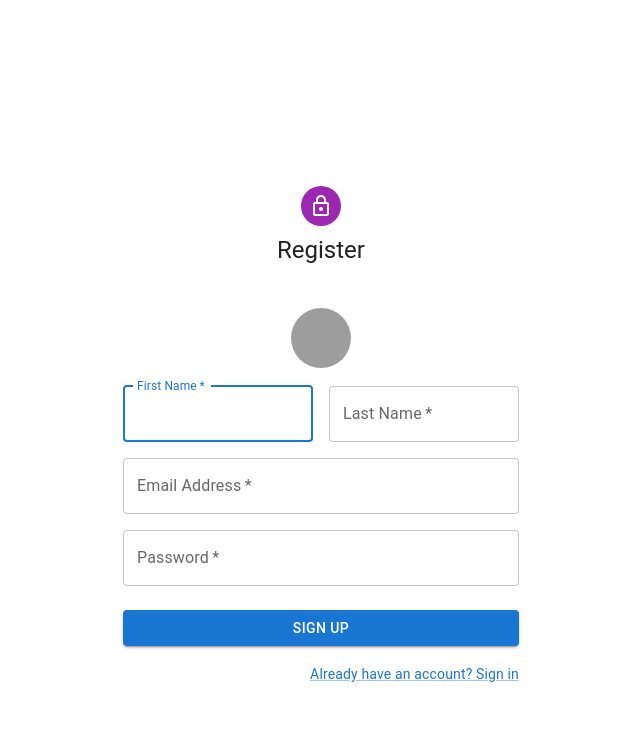
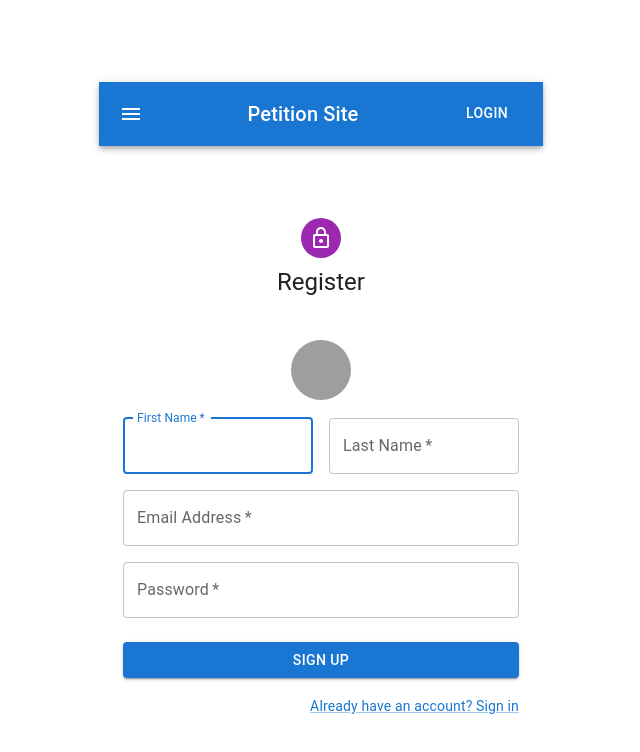
Before and after one commit to HenryJBorthwick/hbo50-full-stack-petitions-react-website-project, a React (Vite) app: page /register in a window 1280 px wide. Shown: the top 752 px of the page, without its empty margins (319-959 px from the left). Built offline with nearby package versions, Linux system fonts and the light colour scheme; grey boxes are pictures that could not be loaded.

Commit message:
Poor NavBar and logout working.

```diff
--- a/src/components/Login.tsx
+++ b/src/components/Login.tsx
@@ -9,6 +9,7 @@ import axios from 'axios';
 import { API_HOST } from '../../config';
 import { useNavigate } from 'react-router-dom';
 import { useUserStore } from '../store';
+import NavBar from './NavBar';
 
 const theme = createTheme();
 
@@ -69,7 +70,8 @@ export default function SignIn() {
 
     return (
         <ThemeProvider theme={theme}>
-            <Container component="main" maxWidth="xs">
+            <NavBar /> {/* Add the NavBar at the top */}
+            <Container component="main" maxWidth="xs" sx={{ marginTop: 8 }}> {/* Add marginTop to prevent overlap */}
                 <CssBaseline />
                 <Box
                     sx={{
--- /dev/null
+++ b/src/components/NavBar.tsx
@@ -0,0 +1,83 @@
+import React, { useState } from 'react';
+import { AppBar, Toolbar, IconButton, Typography, Menu, MenuItem, Button } from '@mui/material';
+import MenuIcon from '@mui/icons-material/Menu';
+import { useNavigate } from 'react-router-dom';
+import { API_HOST } from '../../config';
+import axios from 'axios';
+import { useUserStore } from '../store';
+
+const NavigationBar: React.FC = () => {
+    const [anchorEl, setAnchorEl] = useState<null | HTMLElement>(null);
+    const navigate = useNavigate();
+    const { user, setUser } = useUserStore((state) => ({
+        user: state.user,
+        setUser: state.setUser,
+    }));
+
+    const handleMenu = (event: React.MouseEvent<HTMLElement>) => {
+        setAnchorEl(event.currentTarget);
+    };
+
+    const handleClose = () => {
+        setAnchorEl(null);
+    };
+
+    const handleLogout = async () => {
+        try {
+            await axios.post(`${API_HOST}/users/logout`, {}, {
+                headers: {
+                    'X-Authorization': user?.token,
+                },
+            });
+            setUser(null);
+            navigate('/login');
+        } catch (error) {
+            console.error('Logout failed', error);
+        }
+        setAnchorEl(null);
+    };
+
+    return (
+        <AppBar position="static">
+            <Toolbar>
+                <IconButton edge="start" color="inherit" aria-label="menu" onClick={handleMenu}>
+                    <MenuIcon />
+                </IconButton>
+                <Typography variant="h6" style={{ flexGrow: 1 }}>
+                    Petition Site
+                </Typography>
+                <Menu
+                    id="menu-appbar"
+                    anchorEl={anchorEl}
+                    anchorOrigin={{
+                        vertical: 'top',
+                        horizontal: 'right',
+                    }}
+                    keepMounted
+                    transformOrigin={{
+                        vertical: 'top',
+                        horizontal: 'right',
+                    }}
+                    open={Boolean(anchorEl)}
+                    onClose={handleClose}
+                >
+                    <MenuItem onClick={() => { navigate('/'); handleClose(); }}>Home</MenuItem>
+                    <MenuItem onClick={() => { navigate('/search'); handleClose(); }}>Search</MenuItem>
+                    {user && (
+                        <>
+                            <MenuItem onClick={() => { navigate('/my-petitions'); handleClose(); }}>My Petitions</MenuItem>
+                            <MenuItem onClick={() => { navigate('/profile'); handleClose(); }}>Profile</MenuItem>
+                        </>
+                    )}
+                </Menu>
+                {user ? (
+                    <Button color="inherit" onClick={handleLogout}>Logout</Button>
+                ) : (
+                    <Button color="inherit" onClick={() => navigate('/login')}>Login</Button>
+                )}
+            </Toolbar>
+        </AppBar>
+    );
+};
+
+export default NavigationBar;
--- a/src/components/Petitions.tsx
+++ b/src/components/Petitions.tsx
@@ -21,6 +21,7 @@ import dayjs from 'dayjs';
 import { API_HOST } from '../../config';
 import SearchBar from './SearchBar';
 import FilterBar from './FilterBar';
+import NavBar from './NavBar';
 
 interface Petition {
     petitionId: number;
@@ -133,7 +134,9 @@ const Petitions: React.FC = () => {
     const isLastPage = currentPage === Math.ceil(totalPetitions / pageSize);
 
     return (
-        <Container maxWidth="lg">
+        <>
+            <NavBar /> {/* Add the NavBar at the top */}
+            <Container maxWidth="lg" sx={{ marginTop: 8 }}> {/* Add margin top to avoid overlap */}
                 <Box sx={{ position: 'sticky', top: 0, zIndex: 1, backgroundColor: 'white', padding: 3, borderRadius: 1, boxShadow: 3 }}>
                     <SearchBar searchQuery={searchQuery} setSearchQuery={setSearchQuery} />
                     <FilterBar
@@ -209,7 +212,6 @@ const Petitions: React.FC = () => {
                         >
                             {[5, 10].map(size => (
                                 <MenuItem key={size} value={size}>{size}</MenuItem>
-
                             ))}
                         </Select>
                     </FormControl>
@@ -233,6 +235,7 @@ const Petitions: React.FC = () => {
                     </Typography>
                 )}
             </Container>
+        </>
     );
 };
 
--- a/src/components/Register.tsx
+++ b/src/components/Register.tsx
@@ -19,6 +19,7 @@ import {
 import LockOutlinedIcon from '@mui/icons-material/LockOutlined';
 import axios, { AxiosError } from "axios";
 import { useUserStore } from "../store";
+import NavBar from './NavBar.tsx';
 
 const defaultTheme = createTheme();
 
@@ -112,7 +113,8 @@ export default function SignUp() {
 
     return (
         <ThemeProvider theme={defaultTheme}>
-            <Container component="main" maxWidth="xs">
+            <NavBar /> {/* Add the NavBar at the top */}
+            <Container component="main" maxWidth="xs" sx={{ marginTop: 8 }}> {/* Add marginTop to prevent overlap */}
                 <CssBaseline />
                 <Box
                     sx={{
```
Lines whose indentation alone changed are shown as unchanged.
